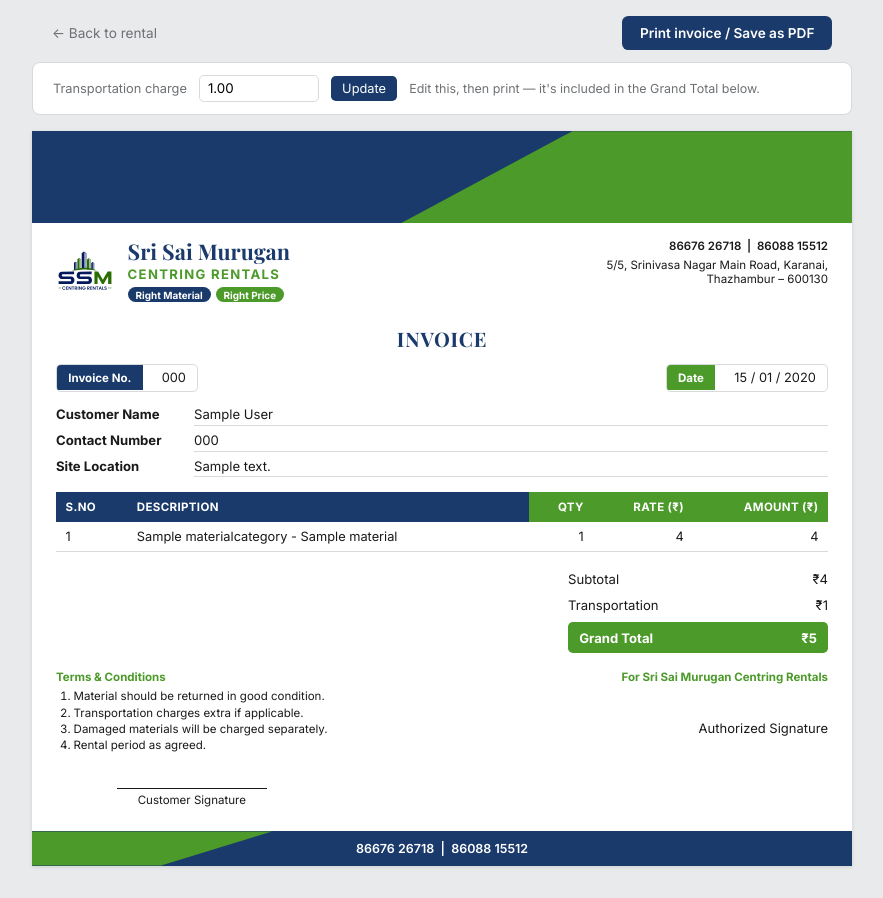
After one commit to aravindarcbe/ssmcentringrentals-crm, a Django app: page /rentals/1/invoice/ in a window 1280 px wide. The commit adds this page. Shown: the whole page, without its empty margins (198-1081 px from the left). Run offline with Django 5.2, Linux system fonts and the light colour scheme; a user stored in the database is signed in; tables that the repository leaves empty hold one stand-in row (values such as "Sample post").

Commit message:
Invoice generation: print/download page matching the real invoice format
Item 6 of the change-request spec. A 'Generate invoice' button on the
rental detail page opens a standalone invoice page laid out to match
docs/branding/ssm-invoice-template.pdf (header band, logo, contact
block, invoice no./date, customer/site details, line items table,
Subtotal/Transportation/Grand Total, terms, signatures, footer band).
'Print invoice / Save as PDF' calls the browser's own print dialog —
every modern browser offers Save-as-PDF there, so no server-side PDF
library is needed. Transportation is a new editable field on
RentalTransaction (defaults to 0), editable right on the invoice page
before printing.

Co-Authored-By: Claude Sonnet 5 <noreply@anthropic.com>
Claude-Session: https://claude.ai/code/session_01FrhKTpTkRuXGTXAry2N8aU

```diff
--- a/webapp/rentals/models.py
+++ b/webapp/rentals/models.py
@@ -82,6 +82,7 @@ class RentalTransaction(models.Model):
     date_out = models.DateField()
     status = models.CharField(max_length=20, choices=STATUS_CHOICES, default=STATUS_OPEN)
     discount = models.DecimalField(max_digits=10, decimal_places=2, default=0)
+    transportation = models.DecimalField(max_digits=10, decimal_places=2, default=0, help_text="Transportation charge shown on the invoice")
     remarks = models.CharField(max_length=255, blank=True)
     created_at = models.DateTimeField(auto_now_add=True)
 
@@ -111,6 +112,17 @@ class RentalTransaction(models.Model):
     def net_position(self):
         """Positive = refund due to customer, negative = balance due from customer."""
         return (self.total_deposit_collected - self.total_deposit_refunded) - self.total_bill_amount - self.discount
+
+    @property
+    def invoice_subtotal(self):
+        return self.total_bill_amount - self.discount
+
+    @property
+    def grand_total(self):
+        """Subtotal + Transportation, as shown on the printed invoice (§6 of
+        docs/change-requests-2026-11.md) — not part of net_position's own
+        deposit/balance math, which is unchanged."""
+        return self.invoice_subtotal + self.transportation
 
 
 class RentalLineItem(models.Model):
--- /dev/null
+++ b/webapp/rentals/templates/rentals/invoice.html
@@ -0,0 +1,227 @@
+<!doctype html>
+<html lang="en">
+<head>
+    <meta charset="utf-8">
+    <meta name="viewport" content="width=device-width, initial-scale=1">
+    <title>{{ t.invoice_number }} - Invoice</title>
+    {% load static currency_filters %}
+    <link rel="preconnect" href="https://fonts.googleapis.com">
+    <link href="https://fonts.googleapis.com/css2?family=Inter:wght@400;500;600;700&family=Playfair+Display:wght@700&display=swap" rel="stylesheet">
+    <style>
+        :root {
+            --ink: #1a1a1a; --text-muted: #6d7175; --border: #d7d9db;
+            --brand-navy: #1a3a6b; --brand-green: #4c9a2a;
+        }
+        * { box-sizing: border-box; font-family: 'Inter', -apple-system, BlinkMacSystemFont, 'Segoe UI', sans-serif; }
+        body { margin: 0; background: #e9eaec; color: var(--ink); font-size: 13px; }
+
+        .toolbar {
+            max-width: 820px; margin: 0 auto; padding: 1rem 1.25rem 0;
+            display: flex; justify-content: space-between; align-items: center;
+        }
+        .toolbar a { color: var(--text-muted); font-size: 0.85rem; text-decoration: none; }
+        .btn-print {
+            background: var(--brand-navy); color: #fff; border: none; border-radius: 0.4rem;
+            padding: 0.55rem 1.1rem; font-size: 0.85rem; font-weight: 600; cursor: pointer;
+        }
+        .transport-box {
+            max-width: 820px; margin: 0.75rem auto 0; background: #fff; border: 1px solid var(--border);
+            border-radius: 0.5rem; padding: 0.75rem 1.25rem; display: flex; align-items: center; gap: 0.75rem;
+        }
+        .transport-box label { font-size: 0.8rem; color: var(--text-muted); }
+        .transport-box input { width: 120px; border: 1px solid var(--border); border-radius: 0.3rem; padding: 0.3rem 0.5rem; }
+        .transport-box button {
+            background: var(--brand-navy); color: #fff; border: none; border-radius: 0.3rem;
+            padding: 0.3rem 0.7rem; font-size: 0.8rem; cursor: pointer;
+        }
+
+        .sheet {
+            max-width: 820px; margin: 1rem auto 2rem; background: #fff; position: relative; overflow: hidden;
+            box-shadow: 0 1px 4px rgba(0,0,0,0.12);
+        }
+
+        .header { position: relative; background: var(--brand-navy); height: 92px; overflow: hidden; }
+        .header .diagonal {
+            position: absolute; top: 0; right: 0; width: 55%; height: 100%; background: var(--brand-green);
+            clip-path: polygon(38% 0, 100% 0, 100% 100%, 0% 100%);
+        }
+
+        .brand-row { display: flex; justify-content: space-between; align-items: flex-start; padding: 1rem 1.5rem 0.5rem; gap: 1rem; }
+        .brand-left { display: flex; align-items: center; gap: 0.85rem; }
+        .brand-logo { width: 58px; height: 58px; flex-shrink: 0; }
+        .brand-logo img { width: 100%; height: 100%; object-fit: contain; }
+        .brand-name-main { font-family: 'Playfair Display', Georgia, serif; font-weight: 700; font-size: 1.35rem; color: var(--brand-navy); line-height: 1.15; }
+        .brand-name-sub { font-size: 0.82rem; font-weight: 700; letter-spacing: 0.1em; color: var(--brand-green); text-transform: uppercase; margin-top: 0.1rem; }
+        .brand-pills { margin-top: 0.35rem; display: flex; gap: 0.3rem; }
+        .pill { display: inline-block; padding: 0.1rem 0.5rem; border-radius: 1rem; font-size: 0.62rem; font-weight: 700; color: #fff; }
+        .pill-navy { background: var(--brand-navy); }
+        .pill-green { background: var(--brand-green); }
+
+        .brand-right { text-align: right; font-size: 0.72rem; color: var(--ink); max-width: 230px; }
+        .brand-right .row { display: flex; justify-content: flex-end; align-items: flex-start; gap: 0.35rem; margin-bottom: 0.3rem; }
+        .brand-right strong { font-weight: 600; }
+
+        .invoice-title { text-align: center; font-family: 'Playfair Display', Georgia, serif; color: var(--brand-navy); font-size: 1.25rem; font-weight: 700; margin: 0.9rem 0 0.75rem; letter-spacing: 0.04em; }
+
+        .meta-row { display: flex; justify-content: space-between; padding: 0 1.5rem; gap: 1rem; margin-bottom: 0.9rem; }
+        .meta-box { display: flex; align-items: center; gap: 0.5rem; border-radius: 0.3rem; overflow: hidden; border: 1px solid var(--border); }
+        .meta-box .label { padding: 0.35rem 0.7rem; font-size: 0.72rem; font-weight: 700; color: #fff; white-space: nowrap; }
+        .meta-box.navy .label { background: var(--brand-navy); }
+        .meta-box.green .label { background: var(--brand-green); }
+        .meta-box .value { padding: 0.35rem 0.7rem; font-size: 0.8rem; }
+
+        .cust-block { padding: 0 1.5rem; margin-bottom: 0.9rem; }
+        .cust-row { display: flex; gap: 0.5rem; font-size: 0.82rem; margin-bottom: 0.4rem; }
+        .cust-row .k { font-weight: 700; width: 130px; flex-shrink: 0; }
+        .cust-row .v { border-bottom: 1px solid var(--border); flex-grow: 1; padding-bottom: 0.15rem; }
+
+        table.items { width: calc(100% - 3rem); margin: 0 1.5rem 0.9rem; border-collapse: collapse; }
+        table.items th {
+            background: var(--brand-navy); color: #fff; font-size: 0.72rem; text-transform: uppercase;
+            padding: 0.5rem 0.6rem; text-align: left; letter-spacing: 0.03em;
+        }
+        table.items th:nth-child(3), table.items th:nth-child(4), table.items th:nth-child(5) { background: var(--brand-green); text-align: right; }
+        table.items td { padding: 0.45rem 0.6rem; border-bottom: 1px solid var(--border); font-size: 0.8rem; }
+        table.items td:nth-child(3), table.items td:nth-child(4), table.items td:nth-child(5) { text-align: right; }
+        table.items tbody tr:nth-child(even) { background: #f7f8f9; }
+
+        .totals-wrap { display: flex; justify-content: flex-end; padding: 0 1.5rem; margin-bottom: 1.1rem; }
+        .totals { width: 260px; font-size: 0.82rem; }
+        .totals .row { display: flex; justify-content: space-between; padding: 0.3rem 0; }
+        .totals .grand { background: var(--brand-green); color: #fff; font-weight: 700; border-radius: 0.3rem; padding: 0.45rem 0.7rem; margin-top: 0.3rem; }
+
+        .foot-row { display: flex; justify-content: space-between; padding: 0 1.5rem 1.5rem; gap: 1.5rem; }
+        .terms { font-size: 0.72rem; color: var(--ink); max-width: 320px; }
+        .terms .title { font-weight: 700; color: var(--brand-green); margin-bottom: 0.3rem; }
+        .terms ol { margin: 0; padding-left: 1.1rem; }
+        .terms li { margin-bottom: 0.15rem; }
+        .sign { text-align: center; font-size: 0.72rem; margin-top: 2.2rem; }
+        .sign .line { border-top: 1px solid var(--ink); width: 150px; margin: 0 auto 0.3rem; }
+        .sign-right { text-align: right; }
+        .sign-right .for-line { font-size: 0.72rem; font-weight: 700; color: var(--brand-green); margin-bottom: 2.2rem; }
+
+        .footer-band {
+            background: var(--brand-navy); color: #fff; text-align: center; padding: 0.6rem; font-size: 0.78rem; font-weight: 600;
+            position: relative; overflow: hidden;
+        }
+        .footer-band .diagonal {
+            position: absolute; top: 0; left: 0; width: 45%; height: 100%; background: var(--brand-green);
+            clip-path: polygon(0 0, 65% 0, 35% 100%, 0 100%);
+        }
+        .footer-band span { position: relative; z-index: 1; }
+
+        @media print {
+            body { background: #fff; }
+            .toolbar, .transport-box { display: none; }
+            .sheet { box-shadow: none; margin: 0; max-width: 100%; }
+        }
+    </style>
+</head>
+<body>
+    <div class="toolbar">
+        <a href="{% url 'rentals:rental_detail' t.pk %}">&larr; Back to rental</a>
+        <button type="button" class="btn-print" onclick="window.print()">
+            Print invoice / Save as PDF
+        </button>
+    </div>
+
+    <form method="post" class="transport-box">
+        {% csrf_token %}
+        <label for="transportation-input">Transportation charge</label>
+        <input type="number" step="0.01" min="0" id="transportation-input" name="transportation" value="{{ t.transportation }}">
+        <button type="submit">Update</button>
+        <span style="color:var(--text-muted);font-size:0.78rem">Edit this, then print — it's included in the Grand Total below.</span>
+    </form>
+
+    <div class="sheet">
+        <div class="header"><div class="diagonal"></div></div>
+
+        <div class="brand-row">
+            <div class="brand-left">
+                <div class="brand-logo"><img src="{% static 'rentals/img/logo.svg' %}" alt="logo"></div>
+                <div>
+                    <div class="brand-name-main">Sri Sai Murugan</div>
+                    <div class="brand-name-sub">Centring Rentals</div>
+                    <div class="brand-pills">
+                        <span class="pill pill-navy">Right Material</span>
+                        <span class="pill pill-green">Right Price</span>
+                    </div>
+                </div>
+            </div>
+            <div class="brand-right">
+                <div class="row"><strong>86676 26718 &nbsp;|&nbsp; 86088 15512</strong></div>
+                <div class="row">5/5, Srinivasa Nagar Main Road, Karanai, Thazhambur &ndash; 600130</div>
+            </div>
+        </div>
+
+        <div class="invoice-title">INVOICE</div>
+
+        <div class="meta-row">
+            <div class="meta-box navy">
+                <span class="label">Invoice No.</span>
+                <span class="value">{{ t.invoice_number }}</span>
+            </div>
+            <div class="meta-box green">
+                <span class="label">Date</span>
+                <span class="value">{{ t.date_out|date:"d / m / Y" }}</span>
+            </div>
+        </div>
+
+        <div class="cust-block">
+            <div class="cust-row"><div class="k">Customer Name</div><div class="v">{{ t.customer.name }}</div></div>
+            <div class="cust-row"><div class="k">Contact Number</div><div class="v">{{ t.customer.phone }}</div></div>
+            <div class="cust-row"><div class="k">Site Location</div><div class="v">{{ t.customer.construction_site_address|default:t.customer.place }}</div></div>
+        </div>
+
+        <table class="items">
+            <thead>
+                <tr><th>S.No</th><th>Description</th><th>Qty</th><th>Rate (₹)</th><th>Amount (₹)</th></tr>
+            </thead>
+            <tbody>
+                {% for item in t.line_items.all %}
+                <tr>
+                    <td>{{ forloop.counter }}</td>
+                    <td>{{ item.material }}</td>
+                    <td>{{ item.count }}</td>
+                    <td>{{ item.rate|money }}</td>
+                    <td>{{ item.line_amount|money }}</td>
+                </tr>
+                {% endfor %}
+            </tbody>
+        </table>
+
+        <div class="totals-wrap">
+            <div class="totals">
+                <div class="row"><span>Subtotal</span><span>₹{{ t.invoice_subtotal|money }}</span></div>
+                <div class="row"><span>Transportation</span><span>₹{{ t.transportation|money }}</span></div>
+                <div class="row grand"><span>Grand Total</span><span>₹{{ t.grand_total|money }}</span></div>
+            </div>
+        </div>
+
+        <div class="foot-row">
+            <div>
+                <div class="terms">
+                    <div class="title">Terms &amp; Conditions</div>
+                    <ol>
+                        <li>Material should be returned in good condition.</li>
+                        <li>Transportation charges extra if applicable.</li>
+                        <li>Damaged materials will be charged separately.</li>
+                        <li>Rental period as agreed.</li>
+                    </ol>
+                </div>
+                <div class="sign">
+                    <div class="line"></div>
+                    Customer Signature
+                </div>
+            </div>
+            <div class="sign-right">
+                <div class="for-line">For Sri Sai Murugan Centring Rentals</div>
+                <div class="line" style="margin-left:auto"></div>
+                Authorized Signature
+            </div>
+        </div>
+
+        <div class="footer-band"><div class="diagonal"></div><span>86676 26718 &nbsp;|&nbsp; 86088 15512</span></div>
+    </div>
+</body>
+</html>
--- a/webapp/rentals/urls.py
+++ b/webapp/rentals/urls.py
@@ -13,6 +13,7 @@ urlpatterns = [
     path("rentals/new/", views.rental_new, name="rental_new"),
     path("rentals/<int:pk>/", views.rental_detail, name="rental_detail"),
     path("rentals/<int:pk>/return/", views.rental_return, name="rental_return"),
+    path("rentals/<int:pk>/invoice/", views.rental_invoice, name="rental_invoice"),
     path("search/", views.global_search, name="search"),
 
     path("customers/", views.CustomerListView.as_view(), name="customer_list"),
--- a/webapp/rentals/views.py
+++ b/webapp/rentals/views.py
@@ -347,6 +347,20 @@ def rental_detail(request, pk):
         pk=pk,
     )
     return render(request, "rentals/rental_detail.html", {"t": transaction})
+
+
+@staff_member_required
+def rental_invoice(request, pk):
+    transaction = get_object_or_404(
+        RentalTransaction.objects.select_related("customer").prefetch_related("line_items__material"),
+        pk=pk,
+    )
+    if request.method == "POST":
+        transaction.transportation = _to_decimal(request.POST.get("transportation"))
+        transaction.save(update_fields=["transportation"])
+        messages.success(request, "Transportation charge updated.")
+        return redirect("rentals:rental_invoice", pk=transaction.pk)
+    return render(request, "rentals/invoice.html", {"t": transaction})
 
 
 @staff_member_required
```
Also changed, not shown: webapp/rentals/templates/rentals/rental_detail.html (+10 -5 lines), webapp/rentals/migrations/0004_rentaltransaction_transportation.py (added).
